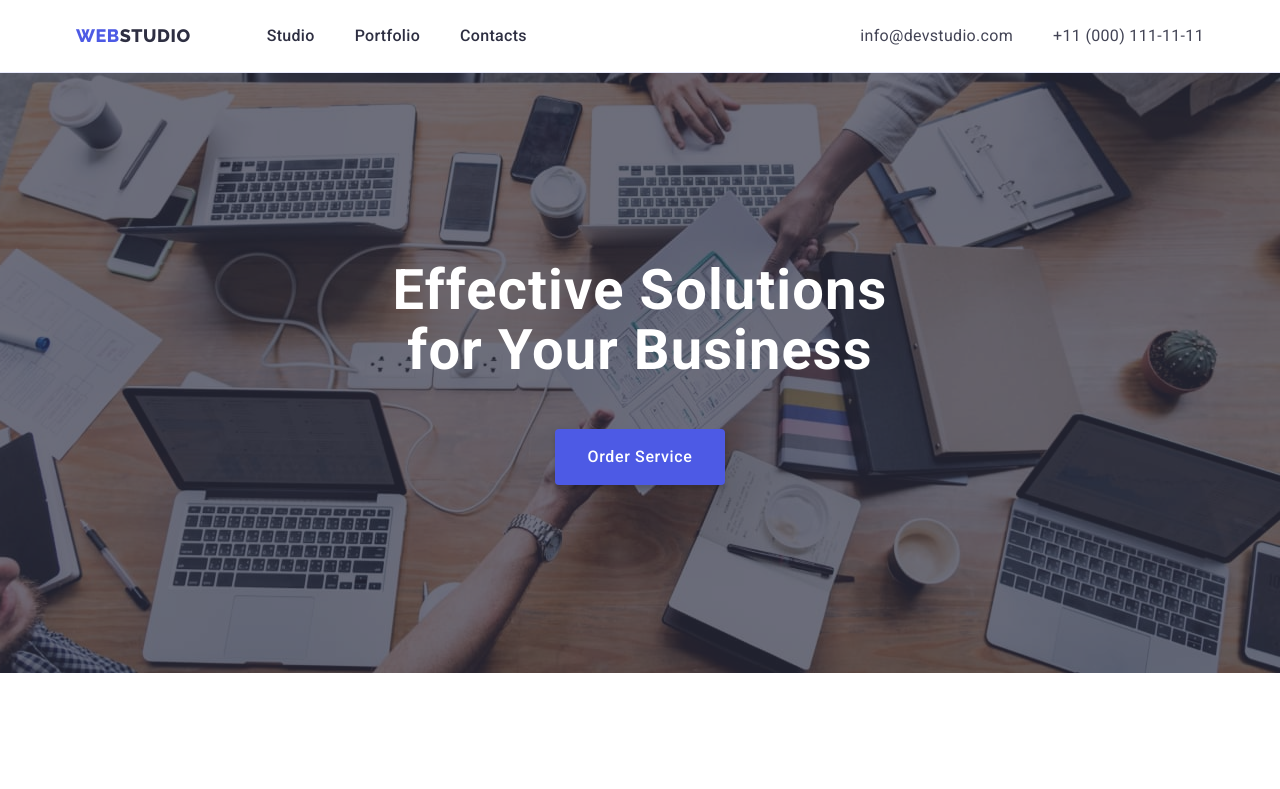
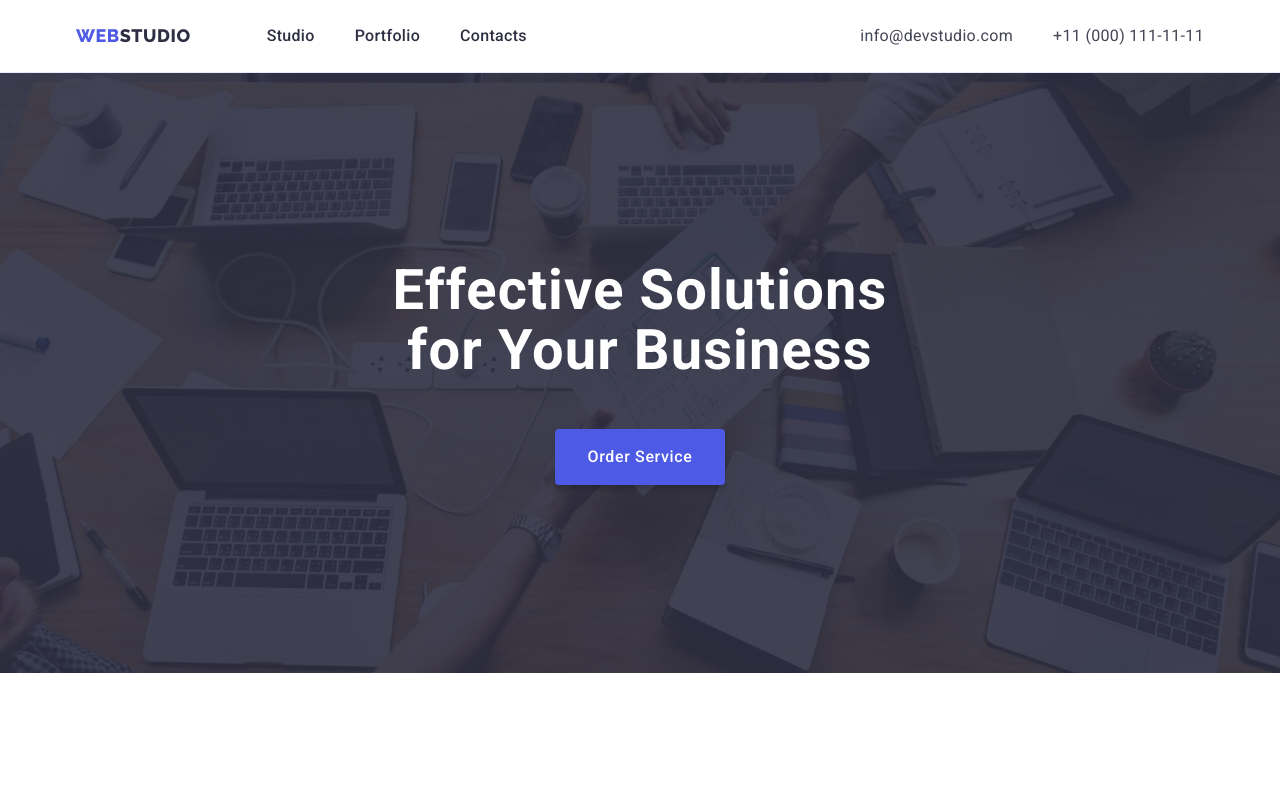
Before and after one commit to OlhaKatrych/goit-markup-hw-04, a plain HTML site: page index.html in a window 1280 px wide. Shown: the top 789 px of the page. Drawn offline with nearby package versions, Linux system fonts and the light colour scheme.

Commit message:
hw-04 - hero-section

```diff
--- a/css/style.css
+++ b/css/style.css
@@ -250,7 +250,7 @@ body {
     padding-top: 188px;
     padding-bottom: 188px;
     background-color: #2E2F42;
-    background-image: url(../images/main-page/hero/Dark-bg.png), url(../images/main-page/hero/people-officea.jpg);
+    background-image: linear-gradient(rgba(46, 47, 66, 0.7), rgba(46, 47, 66, 0.7)), url(../images/main-page/hero/Dark-bg.png), url(../images/main-page/hero/people-officea.jpg);
     background-repeat: no-repeat;
     background-position: center;
     background-size: cover;
```
